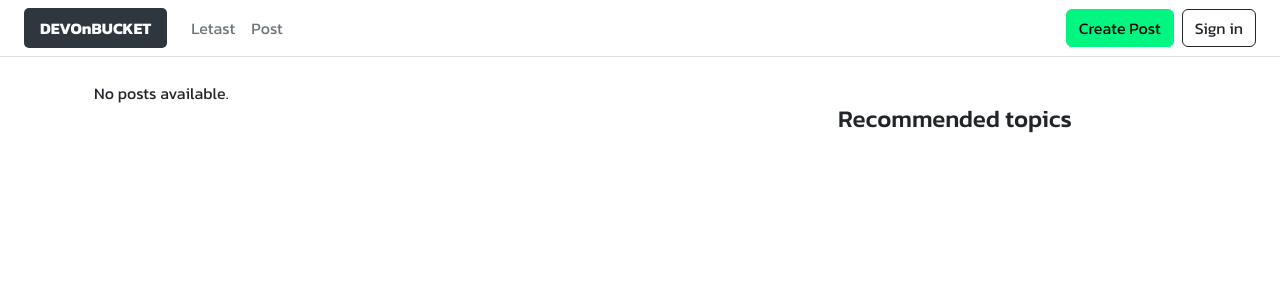
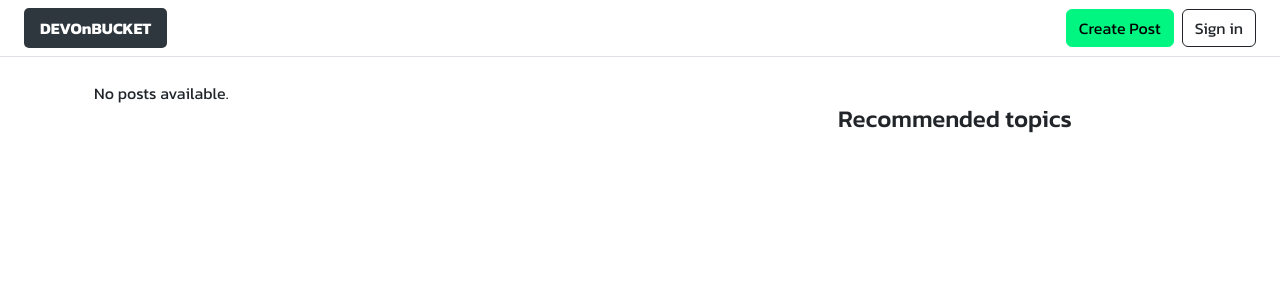
Before and after one commit to nntch26/DevOnBucket, a Django app: page / in a window 1280 px wide. Shown: the top 300 px of the page. Run offline with Django 5.2, Linux system fonts and the light colour scheme; data that the repository does not hold is empty; some libraries are stand-ins or nearby versions.

Commit message:
edit navbar

```diff
--- a/myproject/myapp/templates/index.html
+++ b/myproject/myapp/templates/index.html
@@ -30,8 +30,6 @@
                         <p class="text-muted">{{ post.content|truncatewords:15 }}</p>  <!-- แสดงเนื้อหาโพสต์บางส่วน -->
                         <div class="article-meta d-flex align-items-center">
                             <span>{{ post.created_at|date:"M d, Y \a\t H:i" }}</span><!-- แสดงวันที่สร้างโพสต์ -->
-                            <span class="mx-2">·</span>
-                            <span>{{ post.views }} views</span>
                             <span class="mx-2">·</span>
                             <span>{{ post.comment_set.count }} comments</span>  <!-- แสดงจำนวนความคิดเห็น -->
                         </div>
--- a/myproject/myapp/templates/layout.html
+++ b/myproject/myapp/templates/layout.html
@@ -38,18 +38,9 @@
             <button class="navbar-toggler" type="button" data-bs-toggle="collapse" data-bs-target="#navbarNav">
                 <span class="navbar-toggler-icon"></span>
             </button>
-            <div class="collapse navbar-collapse" id="navbarNav">
-                <ul class="navbar-nav me-auto">
-                    <li class="nav-item">
-                        <a class="nav-link" href="#">Letast</a>
-                    </li>
-                    <li class="nav-item">
-                        <a class="nav-link" href="#">Post</a>
-                    </li>
-
-                </ul>
+            <div class="collapse navbar-collapse justify-content-end" id="navbarNav">
                 <div class="d-flex align-items-center">
-                    <a href="{% url 'createpost' %}" class="btn btn-primarycus me-2">Create Post </a>
+                    <a href="{% url 'createpost' %}" class="btn btn-primarycus me-2">Create Post</a>
                     {% if not user.is_authenticated %}
                     <a href="{% url 'login' %}" class="btn btn-outline-dark">Sign in</a>
                     {% else %}
@@ -58,11 +49,11 @@
                     </div>
                     <a href="{% url 'logout' %}" class="btn btn-outline-dark">Sign out</a>
                     {% endif %}
-
                 </div>
             </div>
         </div>
     </nav>
+
 
     {% endblock navbar%}
 
```
